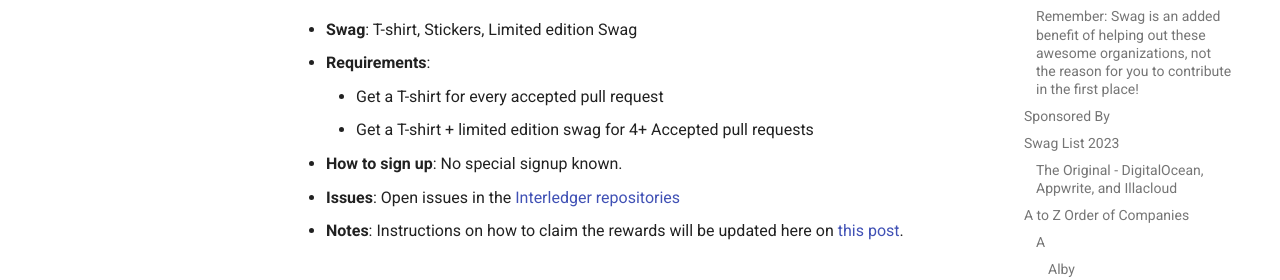
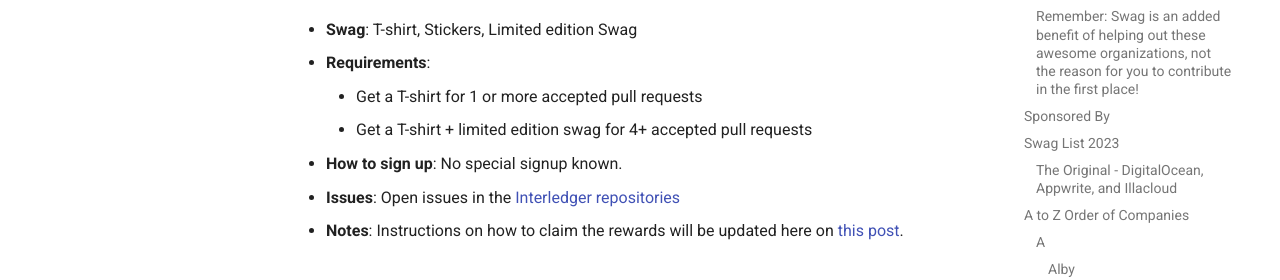
Before and after one commit to crweiner/hacktoberfest-swag-list, an MkDocs documentation site: the page built from docs/list.md, in a window 1280 px wide and 900 px high, scrolled down 6649 px. Shown: the part 173-453 px from the top of the window. Built offline with MkDocs 1.6.1 and Material for MkDocs 9.7.7, drawn with Linux system fonts in a browser that asks for light colours; plug-ins that fetch from the network failed and are left out; comment, search, counter and statistics services are not loaded.

Commit message:
Clarify Interledger swag

```diff
--- a/docs/list.md
+++ b/docs/list.md
@@ -217,8 +217,8 @@
 
 - **Swag**: T-shirt, Stickers, Limited edition Swag
 - **Requirements**:
-    - Get a T-shirt for every accepted pull request
-    - Get a T-shirt + limited edition swag for 4+ Accepted pull requests
+    - Get a T-shirt for 1 or more accepted pull requests
+    - Get a T-shirt + limited edition swag for 4+ accepted pull requests
 - **How to sign up**: No special signup known.
 - **Issues**: Open issues in the [Interledger repositories](https://github.com/interledger)
 - **Notes**: Instructions on how to claim the rewards will be updated here on [this post](https://community.interledger.org/devcer/hacktoberfest-with-interledger-join-the-open-payments-movement-3bkd).
```
